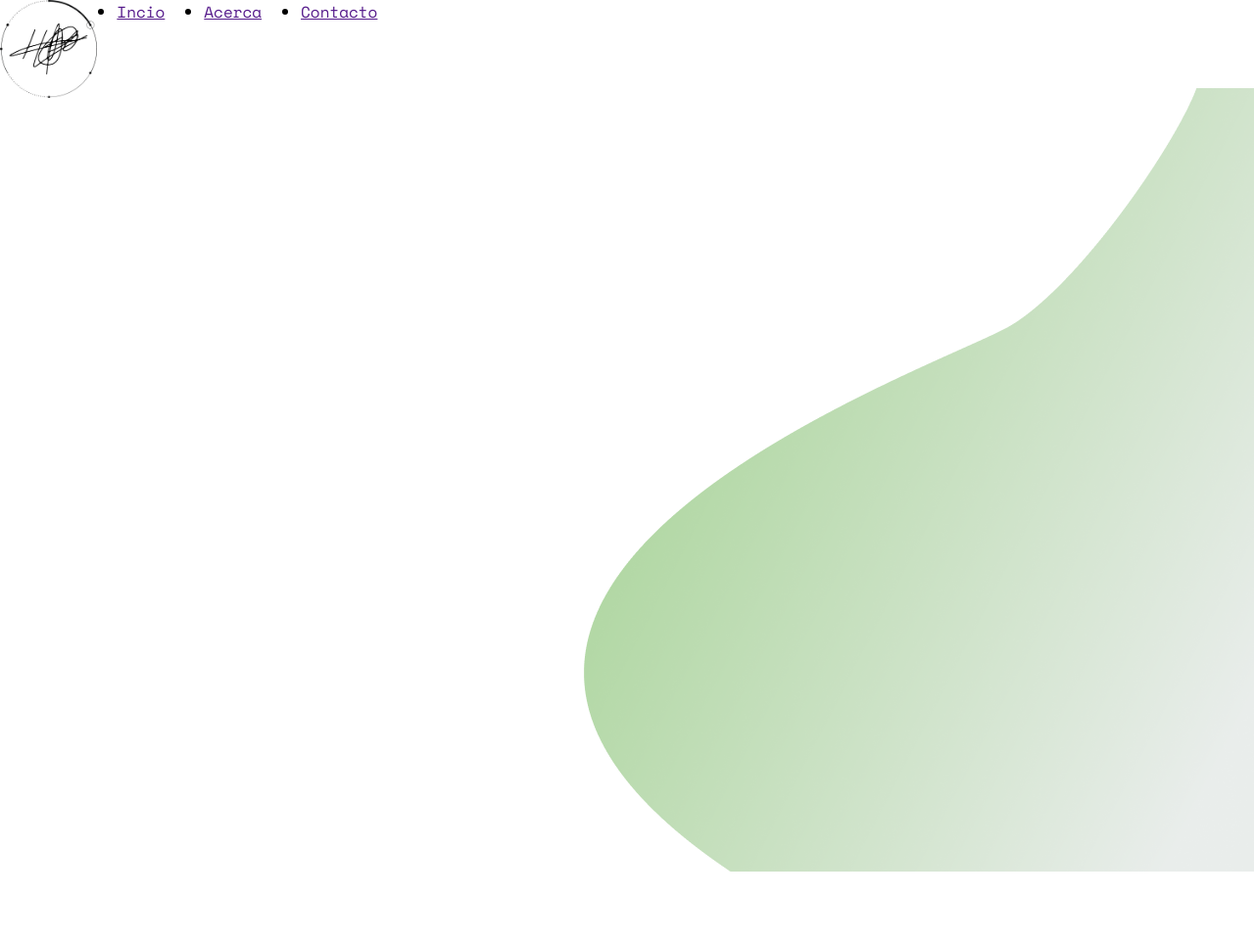
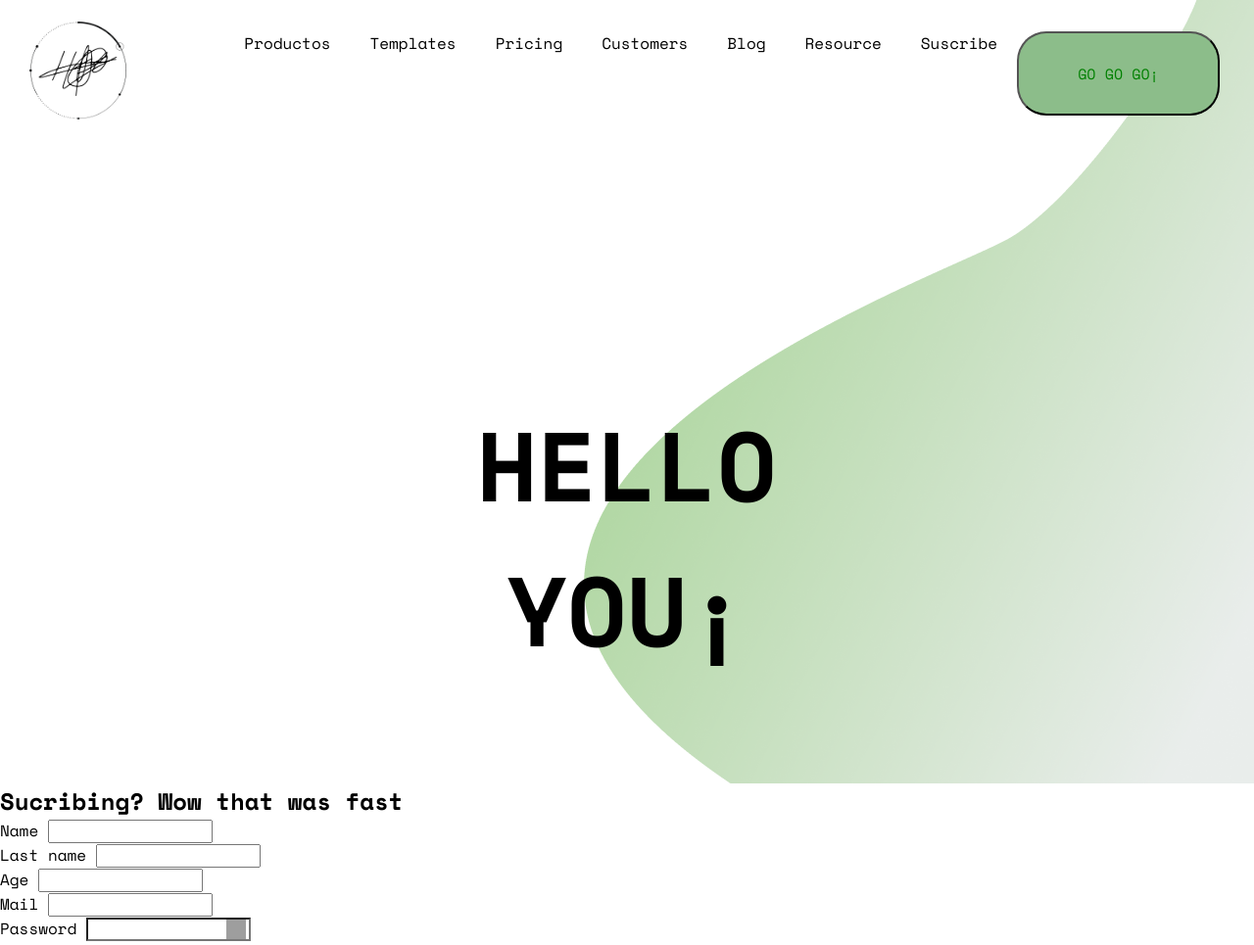
Before and after one commit to Hassiel/Sesi-n2Bedu, a plain HTML site: page index.html in a window 1280 px wide. Shown: the top 965 px of the page at 98% size. Before the commit the page ends 890 px from the top, so only its background shows below. Drawn offline with nearby package versions, Linux system fonts and the light colour scheme; grey boxes are pictures that could not be loaded.

Commit message:
suscribe y form

```diff
--- a/css/style.css
+++ b/css/style.css
@@ -4,29 +4,151 @@
  font-family: 'Space Mono', monospace;
 }
 
-
 nav{
+    align-items: center;
     width: 100%;
     height: 90px;
-    z-index: 9994;
+    position: fixed;
     display: flex;
+    margin-top: 30px;
+    margin-left: 30px;
 }
+
 #Logo{
     height: 100px;
+    margin-right: 100px;
 }
 nav ul{
-    display: flex;
-    text-decoration: none;
+    display: flex;;
 }
 nav ul li{
     margin: 0px 20px;
+    list-style: none;
+}
+nav ul li a{
+    color: black;
+    text-decoration: none;
+}
+nav ul li a :hover{
+    color: rgb(93, 151, 93);
+    text-decoration: green;
 }
 #Hero{
     height: 100vh;
     background-image: url(../img/bghero.png);
+    z-index: 1;
 }
-main{
-    background-image: url(../img/bghero.png);
-    height: 100vh;
-    ;
+h1{
+    text-align: center;
+    padding: 50vh;
+    font-size: 100px;
 }
+#Suscribe{
+    height: 50vh;
+    align-items: center;
+}
+form{
+    align-items: center;
+}
+#buttonsubmit{
+    color: green;
+    border-radius: 30px;
+    padding: 30px 60px;
+    background-color: rgb(140, 189, 138);
+    font-size: 15px;
+}
+footer{
+    padding-top: 200px;
+    background-color: #B0D7A2;
+}
+/*
+nav{
+  position: sticky;
+  left: 30px;
+  top: 30px;
+  right: 30px;
+  bottom: 30px;
+  z-index: 9994;
+  width: 100%;
+  height: 90px;
+  margin-right: auto;
+  margin-left: auto;
+  background-color: transparent;
+}
+.div-block {
+  position: relative;
+  left: 30px;
+  right: 30px;
+  display: block;
+  width: 95%;
+  height: 90px;
+  flex-direction: row;
+  justify-content: center;
+  align-items: center;
+  border-top-style: solid;
+  border-top-width: 1px;
+  border-top-color: black;
+  border-right-style: solid;
+  border-right-width: 1px;
+  border-right-color: black;
+  border-bottom-style: solid;
+  border-bottom-width: 1px;
+  border-bottom-color: black;
+  border-left-style: solid;
+  border-left-width: 1px;
+  border-left-color: black;
+}
+
+.div-block:xl {
+  position: relative;
+  left: 30px;
+  right: 30px;
+}
+
+.div-block:medium {
+  left: 19px;
+  right: 19px;
+  width: 95%;
+}
+
+.div-block:small {
+  left: 20px;
+  right: 20px;
+  width: 93%;
+}
+
+.div-block:tiny {
+  left: 15px;
+  right: 15px;
+  width: 90%;
+}
+.link-block {
+  width: 100px;
+  height: 100%;
+  border-right-style: solid;
+  border-right-width: 1px;
+  border-right-color: black;
+}
+.image {
+  position: absolute;
+  left: 5px;
+  height: 87px;
+}
+.div-block-2 {
+  position: absolute;
+  left: 223px;
+  bottom: -2px;
+  display: flex;
+  width: 368px;
+  height: 90px;
+  align-items: center;
+}
+
+.div-block-2:tiny {
+  left: 0%;
+  top: 0%;
+  right: auto;
+  bottom: 0%;
+  width: 327px;
+}
+*/
--- a/index.html
+++ b/index.html
@@ -9,17 +9,52 @@
 <body>
     <header class="header-container-padre">
     <nav>
+        <!--minav>
+        <div class="div-block">
+            <div class="link-block">
+                <img src="img/LogoN.png" alt="image" class="image">
+            </div>
+            <div class="div-block-2"></div>
+        </div>
+        <--minav-->
         <a href="index.html"><img  id="Logo" src="img/LogoN.png" alt="Logo"></a>
         <ul>
-            <li><a href="">Incio</a></li>
-            <li><a href="">Acerca</a></li>
-            <li><a href="">Contacto</a></li>
+            <li><a href="https://getmatcha.com/#">Productos</a></li>
+            <li><a href="https://getmatcha.com/blog-post-templates/">Templates</a></li>
+            <li><a href="https://getmatcha.com/pricing/">Pricing</a></li>
+            <li><a href="https://getmatcha.com/customers/">Customers</a></li>
+            <li><a href="https://getmatcha.com/blog/">Blog</a></li>
+            <li><a href="https://getmatcha.com/#">Resource</a></li>
+            <li><a href="#Suscribe">Suscribe</a></li>
+            <button id="buttonsubmit" type="submit">GO GO GO¡</button>
         </ul>
     </nav>
     </header>
     <section id="Hero">
+        <h1>HELLO YOU¡</h1>
+    </section>
+    <section id="Suscribe">
+        <h2>Sucribing? Wow that was fast</h2>
+        <form action="">
+            <label for="fname">Name</label>
+            <input type="text" name="fname">
+            <br>
+            <label for="lname">Last name</label>
+            <input type="text" name="lname">
+            <br>
+            <label for="age">Age</label>
+            <input type="number" name="age">
+            <br>
+            <label for="mail">Mail</label>
+            <input type="text" name="mail">
+            <br>
+            <label for="password">Password</label>
+            <input type="password" name="lpassword"
+                style="cursor: auto; background-size: 20px 20px !important; background-image: url(&quot;safari-extension://B3B46492-BFAB-4A65-96F1-CAE7135CCBB3/e8d9a395/Icon-20@2x.png&quot;) !important; background-position: 98% 50% !important; background-repeat: no-repeat no-repeat !important;">
+        </form>
+    </section>
 
-    </section>
+
     <!--main>
     <main>
         <h1>Otra página</h1>
@@ -39,8 +74,10 @@
     </main>
 
     <aside></aside>
+<--main-->
+    <footer>
+        <a href="https://www.instagram.com/noehassielhs/html"><img id="Logo" src="img/LogoN.png" alt="Logo"></a>
+    </footer>
 
-    <footer></footer>
-    <--main-->
 </body>
 </html>
```
